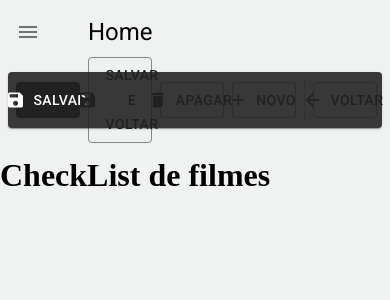
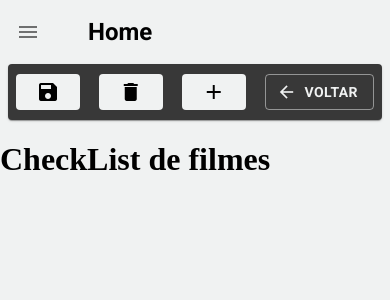
Before and after one commit to ValterGoes/check-movies-and-series, a React (Create React App) app: page / in a window 390 px wide. Shown: the top 300 px of the page. Built offline with nearby package versions, Linux system fonts and the light colour scheme.

Commit message:
feat: Configurando responsividade dos botões

```diff
--- a/src/pages/home/Home.tsx
+++ b/src/pages/home/Home.tsx
@@ -10,7 +10,7 @@ export const Home = () => {
         <LayoutBaseDePagina
             titulo='Home'
             barraDeFerramentas={(
-                <FerramentasDeDetalhe  mostarBotaoSalvarVoltar />
+                <FerramentasDeDetalhe />
             )}
         >
             <h1>CheckList de filmes</h1>
--- a/src/shared/components/ferramentas-da-listagem/FerramentasDaListagem.tsx
+++ b/src/shared/components/ferramentas-da-listagem/FerramentasDaListagem.tsx
@@ -1,4 +1,4 @@
-import { Box, Button, Icon, TextField, useTheme, Paper } from '@mui/material';
+import { Box, Button, Icon, TextField, useTheme } from '@mui/material';
 
 
 interface IFerramentasDaListagemProps {
@@ -24,9 +24,6 @@ export const FerramentasDaListagem: React.FC<IFerramentasDaListagemProps> = ({
     return (
 
         <Box
-        // mudar a cor do fundo
-
-            component={Paper}
             marginX={1}
             paddingX={2}
             padding={1}
--- a/src/shared/components/ferramentas-de-detalhe/FerramentasDeDetalhe.tsx
+++ b/src/shared/components/ferramentas-de-detalhe/FerramentasDeDetalhe.tsx
@@ -1,4 +1,4 @@
-import { Box, Button, Divider, Icon, Paper, Skeleton, useTheme,  } from '@mui/material';
+import { Box, Button, Icon, Paper, Skeleton,  Theme,  useMediaQuery,  useTheme } from '@mui/material';
 
 
 interface IFerramentasDeDetalheProps {
@@ -8,13 +8,13 @@ interface IFerramentasDeDetalheProps {
     mostarBotaoVoltar?: boolean;
     mostarBotaoSalvar?: boolean;
     mostarBotaoApagar?: boolean;
-    mostarBotaoSalvarVoltar?: boolean;
+    // mostarBotaoSalvarVoltar?: boolean;
 
     mostrarBotaoNovoCarregando?: boolean;
     mostrarBotaoVoltarCarregando?: boolean;
     mostrarBotaoSalvarCarregando?: boolean;
     mostrarBotaoApagarCarregando?: boolean;
-    mostrarBotaoSalvarVoltarCarregando?: boolean;
+    // mostrarBotaoSalvarVoltarCarregando?: boolean;
 
     aoClicarEmNovo?: () => void;
     aoClicarEmVoltar?: () => void;
@@ -30,41 +30,56 @@ export const FerramentasDeDetalhe: React.FC<IFerramentasDeDetalheProps> = ({
     mostarBotaoVoltar = true,
     mostarBotaoSalvar = true,
     mostarBotaoApagar = true,
-    mostarBotaoSalvarVoltar = false,
+    // mostarBotaoSalvarVoltar = true,
 
     mostrarBotaoNovoCarregando = false,
     mostrarBotaoVoltarCarregando = false,
     mostrarBotaoSalvarCarregando = false,
     mostrarBotaoApagarCarregando = false,
-    mostrarBotaoSalvarVoltarCarregando = false,
+    // mostrarBotaoSalvarVoltarCarregando = false,
 
 
     aoClicarEmNovo,
     aoClicarEmVoltar,
     aoClicarEmSalvar,
     aoClicarEmApagar,
-    aoClicarEmSalvarVoltar,
+    // aoClicarEmSalvarVoltar,
 
 }) => {
+    // configura o breakpoint para o tamanho do dispositivo
+    const smDown = useMediaQuery((theme: Theme) => theme.breakpoints.down('sm'));
+    // const mdDown = useMediaQuery((theme: Theme) => theme.breakpoints.down('md'));
+    // configura o tema
     const theme = useTheme();
+
 
     return (
 
 
         <Box
-        // mudar a cor do fundo
-
-            component={Paper}
+            // condicionar caso tema seja claro usar component Paper ou caso seja escuro usar default
+            component={ Paper }
             marginX={1}
             paddingX={2}
             padding={1}
             display='flex'
             gap={1}
             alignItems="center"
+            justifyContent="space-between"
             height={theme.spacing(5)}
+
         >
 
-            {(mostarBotaoSalvar && !mostrarBotaoSalvarCarregando) && (
+            {smDown && (
+                <Button
+                    color="primary"
+                    disableElevation
+                    variant="contained"
+                    onClick={aoClicarEmSalvar}
+                ><Icon>save</Icon></Button>
+            )}
+
+            {(mostarBotaoSalvar && !mostrarBotaoSalvarCarregando && !smDown) && (
                 <Button
                     color="primary"
                     disableElevation
@@ -72,13 +87,14 @@ export const FerramentasDeDetalhe: React.FC<IFerramentasDeDetalheProps> = ({
                     onClick={aoClicarEmSalvar}
                     startIcon={<Icon>save</Icon>}
                 >
-               Salvar
+                    Salvar
                 </Button>
             )}
 
+
             {mostrarBotaoSalvarCarregando && (<Skeleton width={115} height={65}/>)}
 
-            {(mostarBotaoSalvarVoltar && !mostrarBotaoSalvarVoltarCarregando) && (
+            {/* {mostarBotaoSalvarVoltar && !mostrarBotaoSalvarVoltarCarregando && (
                 <Button
                     color="primary"
                     disableElevation
@@ -86,13 +102,27 @@ export const FerramentasDeDetalhe: React.FC<IFerramentasDeDetalheProps> = ({
                     onClick={aoClicarEmSalvarVoltar}
                     startIcon={<Icon>save</Icon>}
                 >
-                  Salvar e Voltar
+                    <Typography variant="button" whiteSpace={'nowrap'}>
+                        Salvar e Voltar
+                    </Typography>
                 </Button>
             )}
 
-            {mostrarBotaoSalvarVoltarCarregando && (<Skeleton width={180} height={65}/>)}
+            {(mostrarBotaoSalvarVoltarCarregando && !smDown && !mdDown) && (<Skeleton width={180} height={65}/>)} */}
 
-            {(mostarBotaoApagar && !mostrarBotaoApagarCarregando) && (
+
+            {smDown && (
+                <Button
+                    color="primary"
+                    disableElevation
+                    variant="contained"
+                    onClick={aoClicarEmSalvar}
+                >
+                    <Icon>delete</Icon>
+                </Button>
+            )}
+
+            {(mostarBotaoApagar && !mostrarBotaoApagarCarregando && !smDown) && (
                 <Button
                     color="primary"
                     disableElevation
@@ -106,7 +136,18 @@ export const FerramentasDeDetalhe: React.FC<IFerramentasDeDetalheProps> = ({
 
             {mostrarBotaoApagarCarregando && (<Skeleton width={115} height={65}/>)}
 
-            {(mostarBotaoNovo && !mostrarBotaoNovoCarregando) &&  (
+            {smDown && (
+                <Button
+                    color="primary"
+                    disableElevation
+                    variant="contained"
+                    onClick={aoClicarEmSalvar}
+                >
+                    <Icon>add</Icon>
+                </Button>
+            )}
+
+            {(mostarBotaoNovo && !mostrarBotaoNovoCarregando && !smDown) && (
                 <Button
                     color="primary"
                     disableElevation
@@ -121,9 +162,9 @@ export const FerramentasDeDetalhe: React.FC<IFerramentasDeDetalheProps> = ({
             {mostrarBotaoNovoCarregando && (<Skeleton width={115} height={65}/>)}
 
 
-            <Divider  variant='middle' orientation='vertical'/>
+            {/* <Divider  variant='middle' orientation='vertical'/> */}
 
-            {(mostarBotaoVoltar && !mostrarBotaoVoltarCarregando) && (
+            {mostarBotaoVoltar && !mostrarBotaoVoltarCarregando && (
                 <Button
                     color="primary"
                     disableElevation
--- a/src/shared/components/menu-lateral/MenuLateral.tsx
+++ b/src/shared/components/menu-lateral/MenuLateral.tsx
@@ -1,4 +1,4 @@
-import { Avatar, Divider, Drawer, Icon, List, ListItemButton, ListItemIcon, ListItemText, useMediaQuery, useTheme, Box } from '@mui/material';
+import { Avatar, Divider, Drawer, Icon, List, ListItemButton, ListItemIcon, ListItemText, useMediaQuery, useTheme, Box} from '@mui/material';
 import React from 'react';
 import { useAppThemeContext, useDrawerContext } from '../../contexts';
 import { useMatch, useNavigate, useResolvedPath } from 'react-router-dom';
@@ -61,7 +61,7 @@ export const MenuLateral: React.FC<IMenuLateralProps> = ({ children }) => {
     const { themeName } = useAppThemeContext();
 
     return (
-        <>
+        <Box margin={0} padding={0} boxSizing={'border-box'}>
             {/* // sidebar */}
             <Drawer open={ isDrawerOpen } variant={smDown ? 'temporary' : 'permanent'} onClose={toggleDrawerOpen}>
 
@@ -127,7 +127,7 @@ export const MenuLateral: React.FC<IMenuLateralProps> = ({ children }) => {
             <Box height="100vh" marginLeft={smDown ? 0 : theme.spacing(29)}>
                 {children}
             </Box>
-        </>
+        </Box>
 
     );
 };
--- a/src/shared/layouts/LayoutBaseDePagina.tsx
+++ b/src/shared/layouts/LayoutBaseDePagina.tsx
@@ -20,7 +20,7 @@ export  const LayoutBaseDePagina: React.FC<ILayoutBaseDePaginaProps> = ({childre
 
 
     return (
-        <Box height="100%" display="flex" flexDirection="column" gap={1}>
+        <Box height="100%" display="flex" flexDirection="column" margin={0} padding={0} boxSizing={'border-box'}>
 
             <Box display="flex" alignItems="center" padding={1} gap={5} height={theme.spacing(smDown ? 6 : mdDown ?  8 : 12)}  >
 
--- a/src/shared/themes/Dark.ts
+++ b/src/shared/themes/Dark.ts
@@ -4,10 +4,10 @@ export const DarkTheme = createTheme({
     palette: {
         mode: 'dark',
         primary: {
-            main: '#383838',
-            dark: '#1b1b1b',
-            light: '#484848',
-            contrastText: '#f0f2f2',
+            main: '#f0f2f2',
+            dark: '#a8a9a9',
+            light: '#f3f4f4',
+            contrastText: '#000000',
         },
         secondary: {
             main: '#f44336',
@@ -23,6 +23,7 @@ export const DarkTheme = createTheme({
     typography: {
         allVariants: {
             color: '#f0f2f2',
+            fontWeight: 'bold',
         },
     },
 
--- a/src/shared/themes/Light.ts
+++ b/src/shared/themes/Light.ts
@@ -4,15 +4,15 @@ export const LightTheme = createTheme({
     palette: {
         mode: 'light',
         primary: {
-            main: '#212121',
-            dark: '#000000',
-            light: '#484848',
-            contrastText: '#ffffff',
+            main: '#f0f2f2',
+            dark: '#a8a9a9',
+            light: '#f3f4f4',
+            contrastText: '#000000',
         },
         secondary: {
-            main: '#f44336',
-            dark: '#ba000d',
-            light: '#ff7961',
+            main: '#f50057',
+            dark: '#ab003c',
+            light: '#f73378',
             contrastText: '#000000',
         },
         background: {
@@ -20,5 +20,11 @@ export const LightTheme = createTheme({
             paper: '#383838',
         },
     },
+    typography: {
+        allVariants: {
+            color: '#000000',
+            fontWeight: 'bold',
+        },
+    },
 
 });
```
